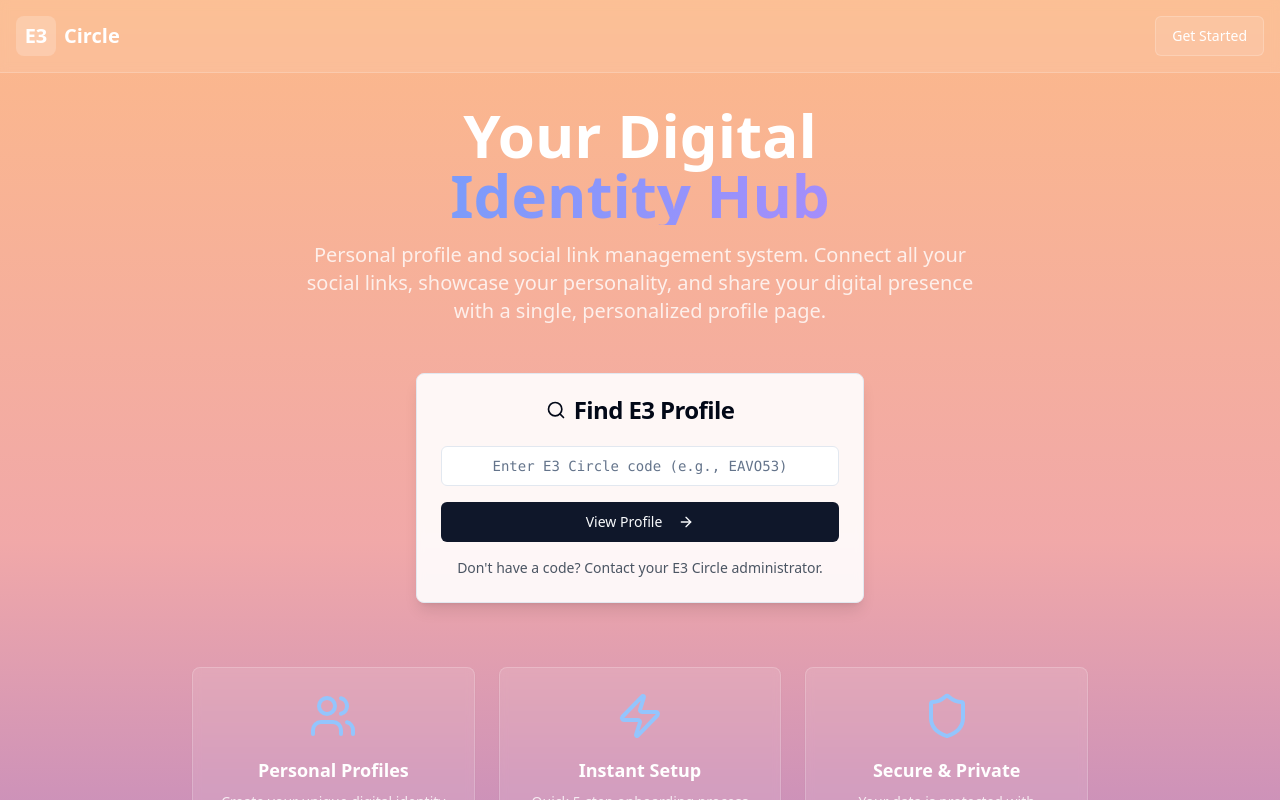
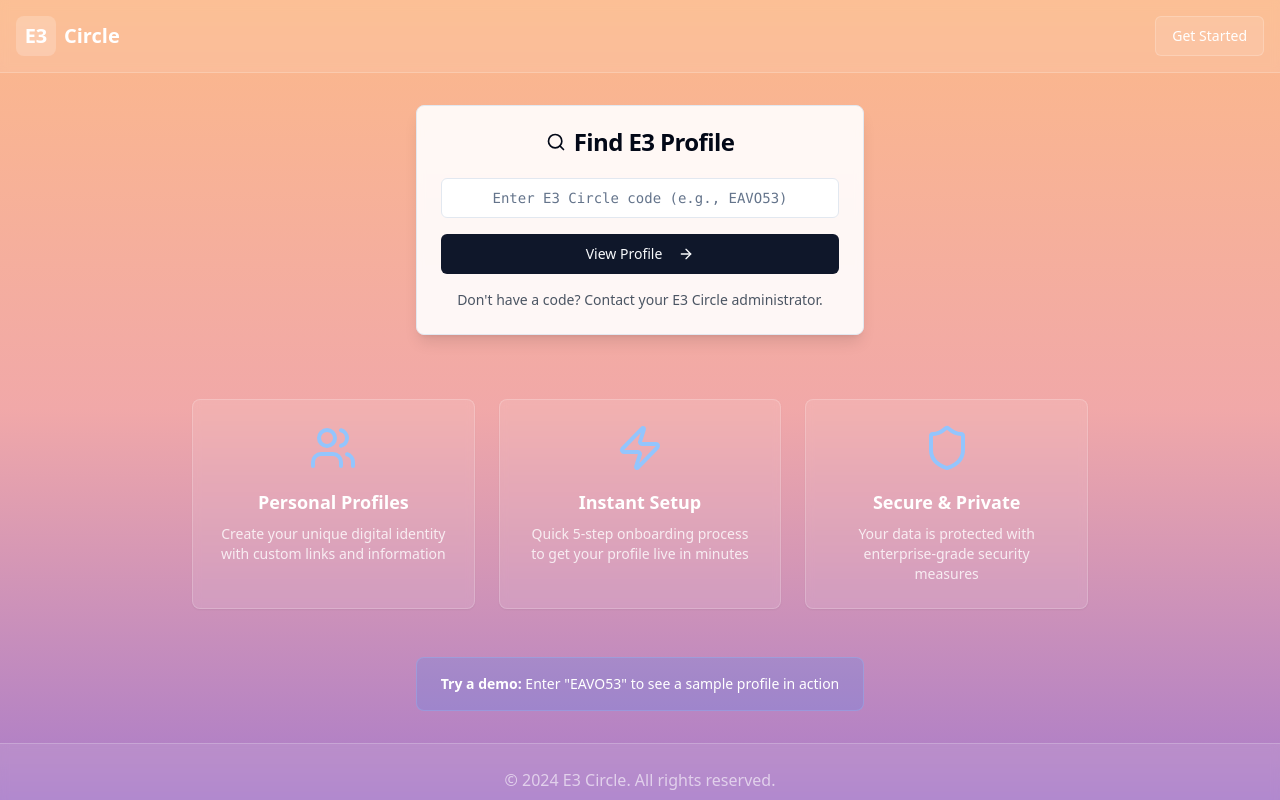
Before and after one commit to DarlingtonDeveloper/type-persona-link, a React (Vite) app: page / in a window 1280 px wide. Shown: the top 800 px of the page. Built offline with nearby package versions, Linux system fonts and the light colour scheme.

Commit message:
Remove index text

```diff
--- a/src/pages/Index.tsx
+++ b/src/pages/Index.tsx
@@ -116,20 +116,6 @@ const Index = () => {
         {/* Main Content */}
         <main className="flex-1 flex items-center justify-center px-4 py-8">
           <div className="w-full max-w-4xl">
-            {/* Hero Section */}
-            <div className="text-center mb-12">
-              <h1 className="text-4xl md:text-6xl font-bold text-white mb-4">
-                Your Digital
-                <span className="block bg-gradient-to-r from-blue-400 to-purple-400 bg-clip-text text-transparent">
-                  Identity Hub
-                </span>
-              </h1>
-              <p className="text-white/80 text-lg md:text-xl mb-8 max-w-2xl mx-auto">
-                {APP_CONFIG.DESCRIPTION}. Connect all your social links, showcase your personality,
-                and share your digital presence with a single, personalized profile page.
-              </p>
-            </div>
-
             {/* Search Section */}
             <div className="flex justify-center mb-16">
               <Card className="w-full max-w-md bg-white/90 backdrop-blur-sm shadow-lg">
```
Also changed, not shown: 1 other file (tests, documents, lock files or other folders).
